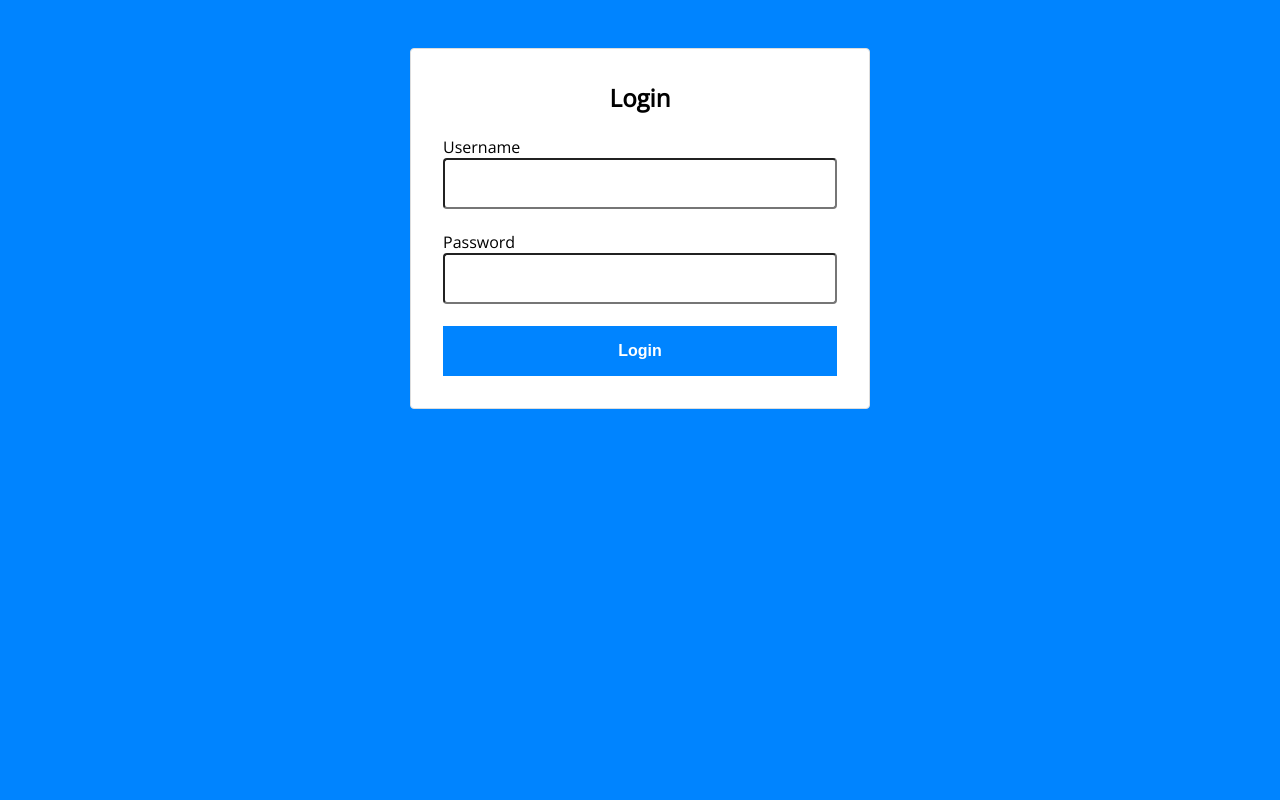
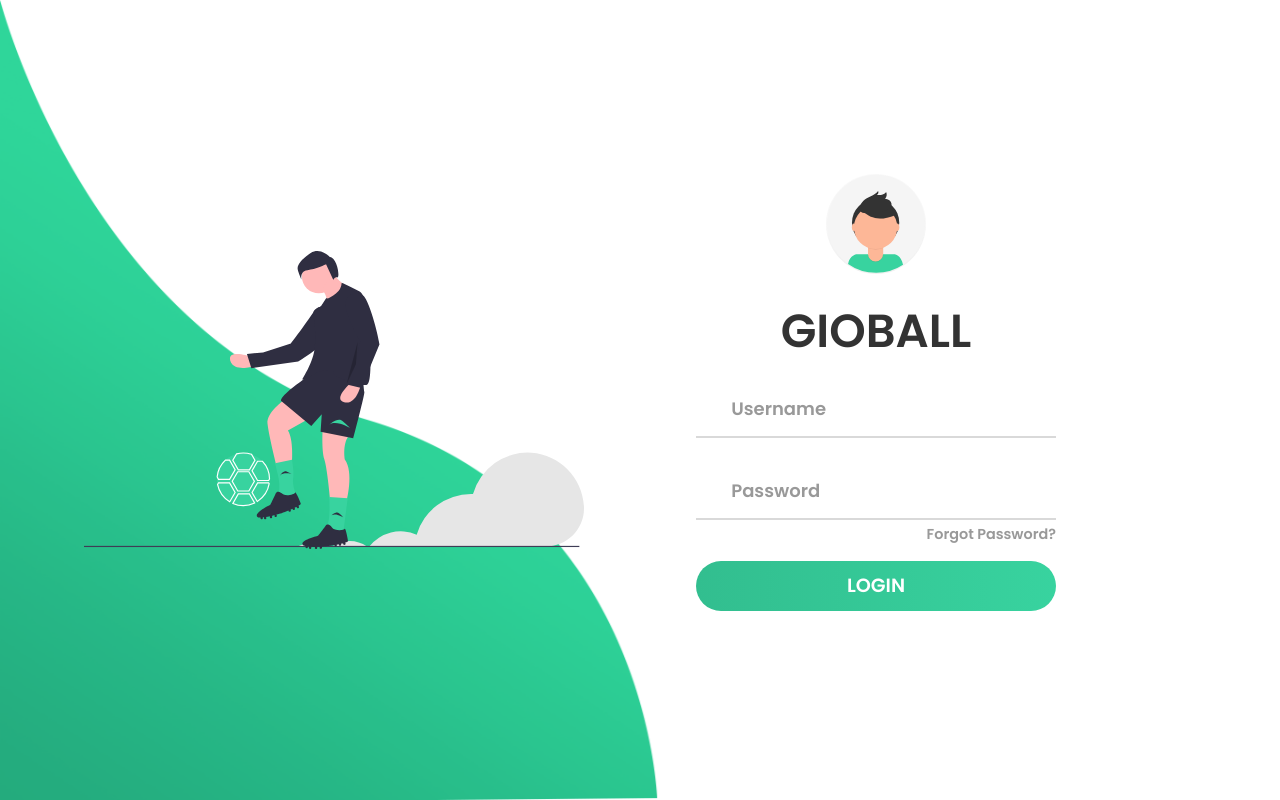
Before and after one commit to giovamarr/ball-a, a website: page public/index.html in a window 1280 px wide. Drawn offline with nearby package versions, Linux system fonts and the light colour scheme.

Commit message:
login(without validation) working

```diff
--- a/public/client.js
+++ b/public/client.js
@@ -151,8 +151,8 @@ function buildStadium(){
 function load() {
     canvas.focus();
     // clientBalls[selfID].name = document.getElementById('userName').value;
-    clientBalls[selfID].name = 'giovanni'
-    socket.emit('clientName', clientBalls[selfID].name);
+    // clientBalls[selfID].name = 'giovanni'
+    socket.emit('clientName', 'giovanni');
 
 }
 
--- a/public/css/login.css
+++ b/public/css/login.css
@@ -1,87 +1,222 @@
-@import url("https://fonts.googleapis.com/css2?family=Open+Sans&display=swap");
-* {
-  box-sizing: border-box;
+*{
+	padding: 0;
+	margin: 0;
+	box-sizing: border-box;
 }
 
-body {
-  font-family: "Open Sans", sans-serif;
-  background-color: #0084ff;
-  font-size: 16px;
+body{
+    font-family: 'Poppins', sans-serif;
+    overflow: hidden;
 }
 
-h1,
-h2,
-h3,
-h4,
-h5,
-h6 {
-  padding: 0;
-  margin: 0;
+.wave{
+	position: fixed;
+	bottom: 0;
+	left: 0;
+	height: 100%;
+	z-index: -1;
 }
 
-.container {
-  max-width: 98vw;
-  margin: 0 auto;
-  padding: 1rem;
-  background-color: #fff;
+.container{
+    width: 100vw;
+    height: 100vh;
+    display: grid;
+    grid-template-columns: repeat(2, 1fr);
+    grid-gap :7rem;
+    padding: 0 2rem;
 }
 
-.text-center {
-  text-align: center;
+.img{
+	display: flex;
+	justify-content: flex-end;
+	align-items: center;
 }
 
-.login .container {
-  max-width: 460px;
-  margin: 3rem auto;
-  padding: 2rem;
-  border: 1px solid #ddd;
-  border-radius: 0.25rem;
-  background-color: #fff;
+.login-content{
+	display: flex;
+	justify-content: flex-start;
+	align-items: center;
+	text-align: center;
 }
 
-.input {
-  appearance: none;
-  display: block;
-  width: 100%;
-  color: #333;
-  border: 1px solid rbg(180, 180, 180);
-  background-color: white;
-  padding: 1rem;
-  border-radius: 0.25rem;
+.img img{
+	width: 500px;
 }
 
-.input.input-error {
-  border: 1px solid red;
+form{
+	width: 360px;
 }
 
-.input.input-error:focus {
-  border: 1px solid red;
+.login-content img{
+    height: 100px;
 }
 
-.input:focus {
-  outline: none;
-  border: 1px solid #0084ff;
-  background-clip: padding-box;
+.login-content h2{
+	margin: 15px 0;
+	color: #333;
+	text-transform: uppercase;
+	font-size: 2.9rem;
 }
 
-.error-message {
-  font-size: 0.85rem;
-  color: red;
+.login-content .input-div{
+	position: relative;
+    display: grid;
+    grid-template-columns: 7% 93%;
+    margin: 25px 0;
+    padding: 5px 0;
+    border-bottom: 2px solid #d9d9d9;
 }
 
-.button {
-  background-color: #0084ff;
-  padding: 1rem;
-  border: none;
-  color: #fff;
-  font-weight: bold;
-  display: block;
-  width: 100%;
-  text-align: center;
-  cursor: pointer;
-  font-size: 1rem;
+.login-content .input-div.one{
+	margin-top: 0;
 }
 
-.button:hover {
-  filter: brightness(110%);
+.i{
+	color: #d9d9d9;
+	display: flex;
+	justify-content: center;
+	align-items: center;
 }
+
+.i i{
+	transition: .3s;
+}
+
+.input-div > div{
+    position: relative;
+	height: 45px;
+}
+
+.input-div > div > h5{
+	position: absolute;
+	left: 10px;
+	top: 50%;
+	transform: translateY(-50%);
+	color: #999;
+	font-size: 18px;
+	transition: .3s;
+}
+
+.input-div:before, .input-div:after{
+	content: '';
+	position: absolute;
+	bottom: -2px;
+	width: 0%;
+	height: 2px;
+	background-color: #38d39f;
+	transition: .4s;
+}
+
+.input-div:before{
+	right: 50%;
+}
+
+.input-div:after{
+	left: 50%;
+}
+
+.input-div.focus:before, .input-div.focus:after{
+	width: 50%;
+}
+
+.input-div.focus > div > h5{
+	top: -5px;
+	font-size: 15px;
+}
+
+.input-div.focus > .i > i{
+	color: #38d39f;
+}
+
+.input-div > div > input{
+	position: absolute;
+	left: 0;
+	top: 0;
+	width: 100%;
+	height: 100%;
+	border: none;
+	outline: none;
+	background: none;
+	padding: 0.5rem 0.7rem;
+	font-size: 1.2rem;
+	color: #555;
+	font-family: 'poppins', sans-serif;
+}
+
+.input-div.pass{
+	margin-bottom: 4px;
+}
+
+a{
+	display: block;
+	text-align: right;
+	text-decoration: none;
+	color: #999;
+	font-size: 0.9rem;
+	transition: .3s;
+}
+
+a:hover{
+	color: #38d39f;
+}
+
+.btn{
+	display: block;
+	width: 100%;
+	height: 50px;
+	border-radius: 25px;
+	outline: none;
+	border: none;
+	background-image: linear-gradient(to right, #32be8f, #38d39f, #32be8f);
+	background-size: 200%;
+	font-size: 1.2rem;
+	color: #fff;
+	font-family: 'Poppins', sans-serif;
+	text-transform: uppercase;
+	margin: 1rem 0;
+	cursor: pointer;
+	transition: .5s;
+}
+.btn:hover{
+	background-position: right;
+}
+
+
+@media screen and (max-width: 1050px){
+	.container{
+		grid-gap: 5rem;
+	}
+}
+
+@media screen and (max-width: 1000px){
+	form{
+		width: 290px;
+	}
+
+	.login-content h2{
+        font-size: 2.4rem;
+        margin: 8px 0;
+	}
+
+	.img img{
+		width: 400px;
+	}
+}
+
+@media screen and (max-width: 900px){
+	.container{
+		grid-template-columns: 1fr;
+	}
+
+	.img{
+		display: none;
+	}
+
+	.wave{
+		display: none;
+	}
+
+	.login-content{
+		justify-content: center;
+	}
+}
--- a/public/index.html
+++ b/public/index.html
@@ -4,41 +4,46 @@
     <meta charset="UTF-8">
     <meta name="viewport" content="width=device-width, initial-scale=1.0">
     <link rel="stylesheet" href="css/login.css">
-    <title>Juego de prueba</title>
+    <title>Gioball</title>
+    <meta name="viewport" content="width=device-width, initial-scale=1">
+	<link href="https://fonts.googleapis.com/css?family=Poppins:600&display=swap" rel="stylesheet">
+
     <script defer src="js/login.js"></script>
 </head>
-<body class="login">
-    <!-- <div id="userForm">
-            <form action="/public/game.html">
-                <img src="https://pbs.twimg.com/media/D_xhCuKX4AAqQfN.jpg" style="width: 250px; border-radius:100%; margin-top: 100px;">
-                <p id="playerWelcome"></p>
-                <input id="userName" required maxlength="12" autocomplete="off" />
-                <br><br>
-                <button type="submit">Confirmar</button>
+
+<body>
+	<img class="wave" src="img/wave.png">
+	<div class="container">
+		<div class="img">
+			<img src="img/bg.svg">
+		</div>
+		<div class="login-content">
+			<form action="/game.html">
+				<img src="img/avatar.svg">
+				<h2 class="title">Gioball</h2>
+           		<div class="input-div one">
+           		   <div class="i">
+           		   		<i class="fas fa-user"></i>
+           		   </div>
+           		   <div class="div">
+           		   		<h5>Username</h5>
+           		   		<input type="text" class="input" id="username">
+           		   </div>
+           		</div>
+           		<div class="input-div pass">
+           		   <div class="i">
+           		    	<i class="fas fa-lock"></i>
+           		   </div>
+           		   <div class="div">
+           		    	<h5>Password</h5>
+           		    	<input type="password" class="input" id="password">
+            	   </div>
+            	</div>
+            	<a href="#">Forgot Password?</a>
+            	<input type="submit" class="btn" value="Login">
             </form>
-            <br>
-            <hr>
-            <br>
-    </div>     -->
-
-    <div class="container">
-        <h2 class="text-center">Login</h2>
-        <br>
-        <form action="/game.html" class="loginForm">
-            <div class="input-group">
-                <label for="username" class="label">Username</label>
-                <input type="text" id="username" class="input">
-                <span class="error-message"></span>
-            </div>
-            <br>
-            <div class="input-group">
-                <label for="password" class="label">Password</label>
-                <input type="password" id="password" class="input">
-                <span class="error-message"></span>
-            </div>
-            <br>
-            <button class="button" type="submit">Login</button>
-        </form>
+        </div>
     </div>
 </body>
+
 </html>
--- a/public/js/login.js
+++ b/public/js/login.js
@@ -1,3 +1,25 @@
+const inputs = document.querySelectorAll(".input");
+
+
+function addcl(){
+	let parent = this.parentNode.parentNode;
+	parent.classList.add("focus");
+}
+
+function remcl(){
+	let parent = this.parentNode.parentNode;
+	if(this.value == ""){
+		parent.classList.remove("focus");
+	}
+}
+
+
+inputs.forEach(input => {
+	input.addEventListener("focus", addcl);
+	input.addEventListener("blur", remcl);
+});
+
+// https://github.com/thedevdrawer/js-login
 class Login {
 	constructor(form, fields) {
 		this.form = form;
@@ -60,12 +82,12 @@ class Login {
 			if (errorMessage) {
 				errorMessage.innerText = "";
 			}
-			field.classList.remove("input-error");
+			// field.classList.remove("input-error");
 		}
 
 		if (status == "error") {
 			errorMessage.innerText = message;
-			field.classList.add("input-error");
+			// field.classList.add("input-error");
 		}
 	}
 }
--- a/server.js
+++ b/server.js
@@ -868,6 +868,7 @@ io.on('connection', connected);
 setInterval(serverLoop, 1000/60);
 
 function connected(socket){
+    console.log('se conecto')
     console.log(socket.id)
     clientNo++;
     // roomNo = Math.round(clientNo / 2);
```
Also changed, not shown: public/img/avatar.svg (added), public/img/bg.svg (added), public/img/wave.png (added).
